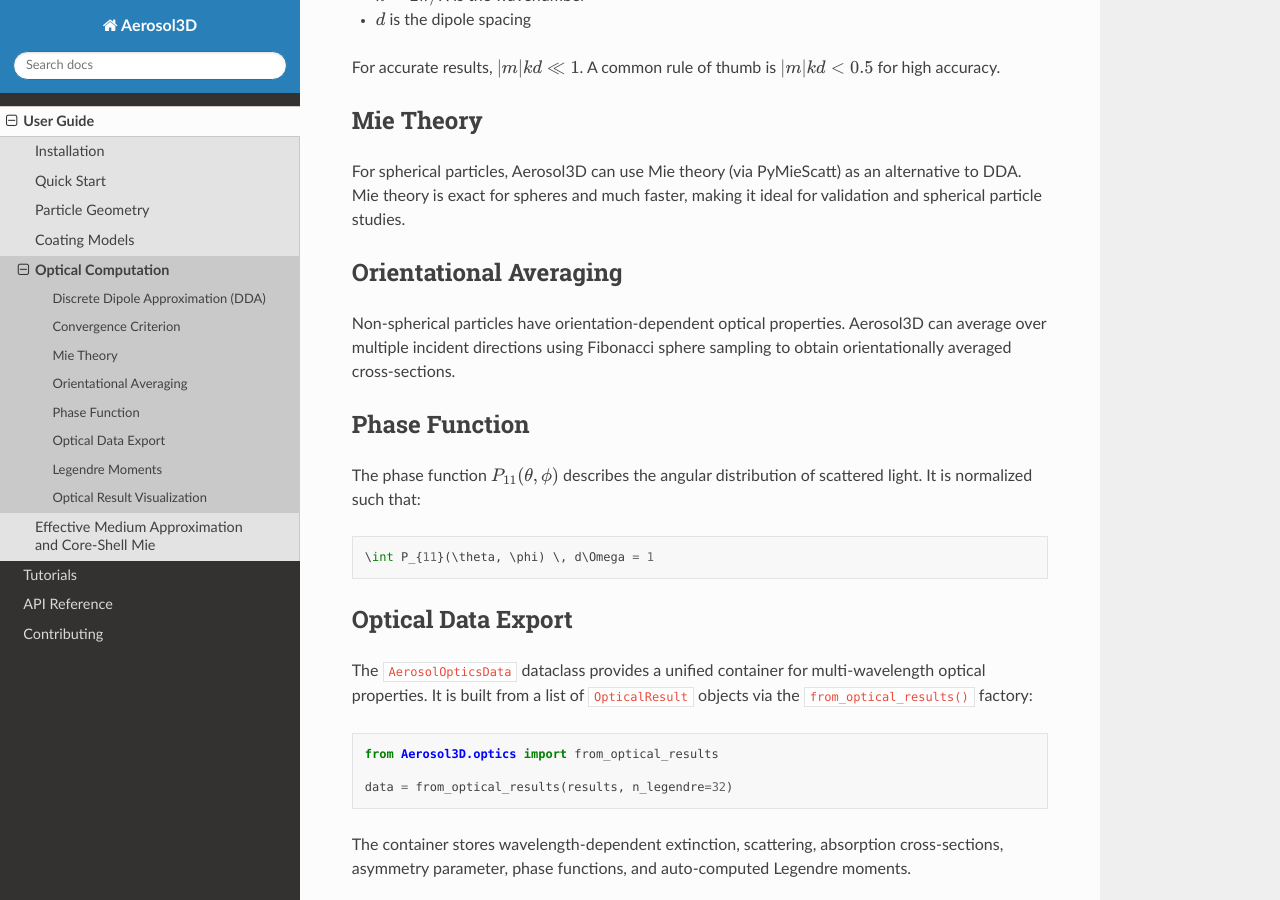
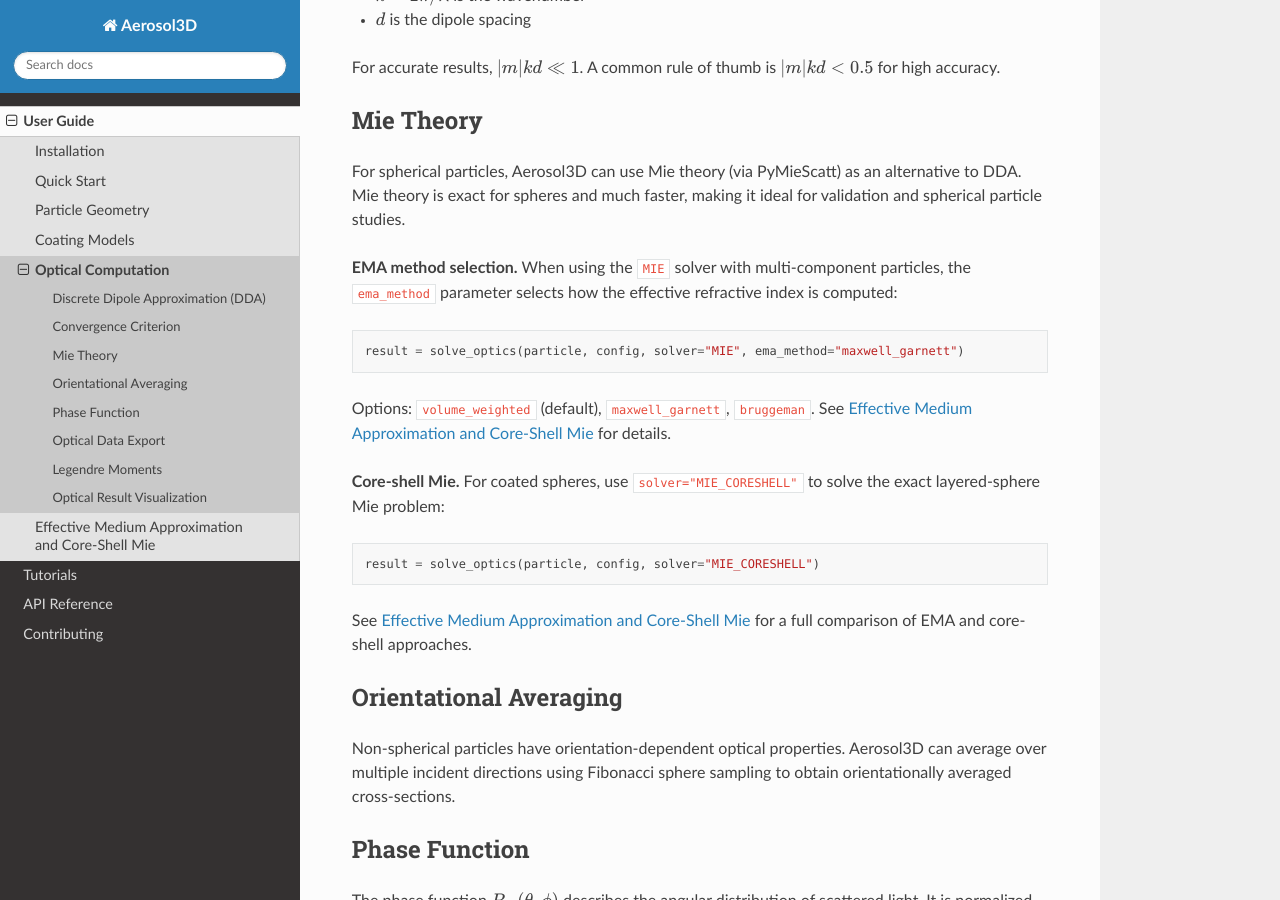
Before and after one commit to openEarthModelling/Aerosol3D, a Sphinx documentation site: the page built from docs/user-guide/optical-computation.rst, in a window 1280 px wide and 900 px high, scrolled down 456 px. Built offline with Sphinx 7.4.7 and the Read the Docs theme 3.1.0, drawn with Linux system fonts in a browser that asks for light colours.

Commit message:
docs: add EMA and core-shell references to optical computation guide
Co-Authored-By: Claude Opus 4.7 <noreply@anthropic.com>

```diff
--- a/docs/user-guide/optical-computation.rst
+++ b/docs/user-guide/optical-computation.rst
@@ -26,6 +26,26 @@ Mie Theory
 For spherical particles, Aerosol3D can use Mie theory (via PyMieScatt) as an
 alternative to DDA. Mie theory is exact for spheres and much faster, making
 it ideal for validation and spherical particle studies.
+
+**EMA method selection.** When using the ``MIE`` solver with multi-component
+particles, the ``ema_method`` parameter selects how the effective refractive
+index is computed:
+
+.. code-block:: python
+
+    result = solve_optics(particle, config, solver="MIE", ema_method="maxwell_garnett")
+
+Options: ``volume_weighted`` (default), ``maxwell_garnett``, ``bruggeman``.
+See :doc:`ema-and-coreshell` for details.
+
+**Core-shell Mie.** For coated spheres, use ``solver="MIE_CORESHELL"`` to solve
+the exact layered-sphere Mie problem:
+
+.. code-block:: python
+
+    result = solve_optics(particle, config, solver="MIE_CORESHELL")
+
+See :doc:`ema-and-coreshell` for a full comparison of EMA and core-shell approaches.
 
 Orientational Averaging
 -----------------------
```
